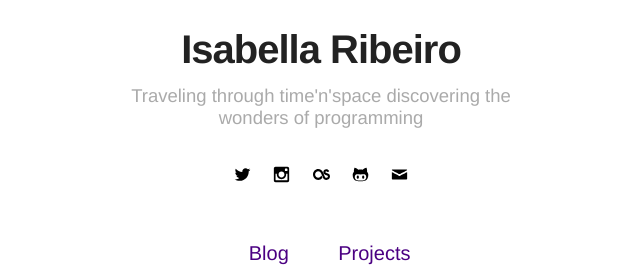
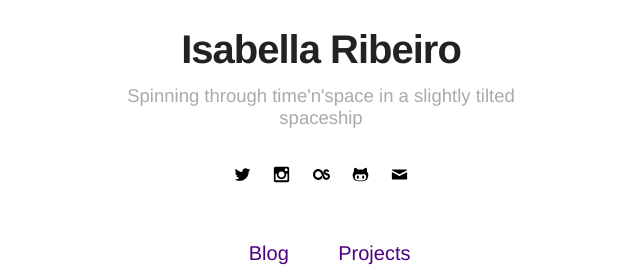
Before and after one commit to belinhacbr/belinhacbr.github.io, a Jekyll site: the page built from index.html, in a window 1280 px wide. Shown: the part 252-530 px from the top of the page, without its empty margins (319-959 px from the left). Built offline with Jekyll 4.4.1, drawn with Linux system fonts in a browser that asks for light colours.

Commit message:
Update _config.yml

```diff
--- a/_config.yml
+++ b/_config.yml
@@ -1,6 +1,6 @@
 # main text of home
 name: Isabella Ribeiro
-bio: Traveling through time'n'space discovering the wonders of programming
+bio: Spinning through time'n'space in a slightly tilted spaceship
 
 # twitter summary info
 description: Just another alley on this vast internet
@@ -54,7 +54,7 @@ email: belinhacbr@gmail.com
 authors:
     belinhacbr:
         name: Isabella Ribeiro
-        bio: Traveling through time'n'space discovering the wonders of programming
+        bio: Spinning through time'n'space in a slightly tilted spaceship
         external-image: true
         picture: https://avatars3.githubusercontent.com/u/5216794
         twitter: belinhacbr
```
